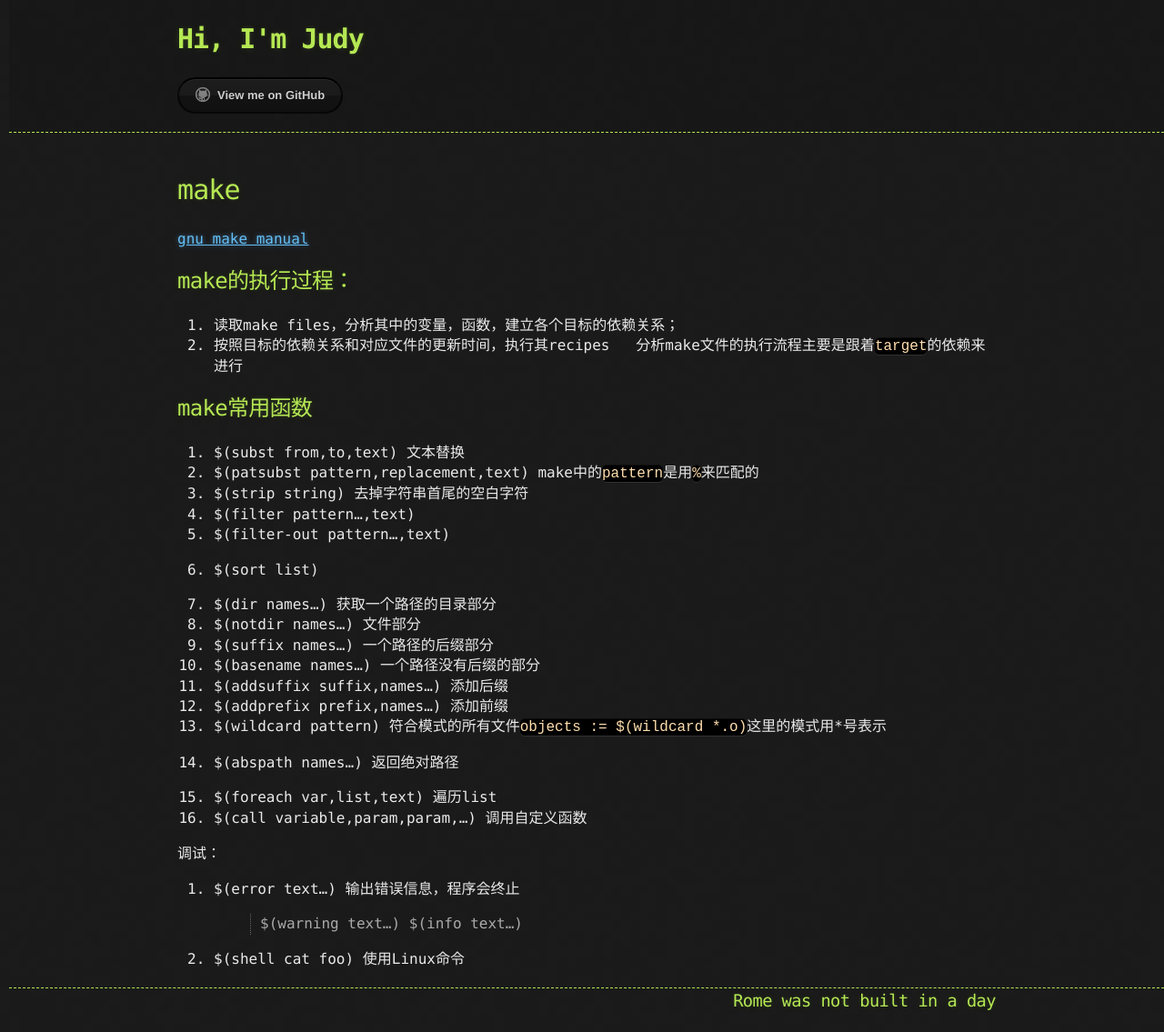
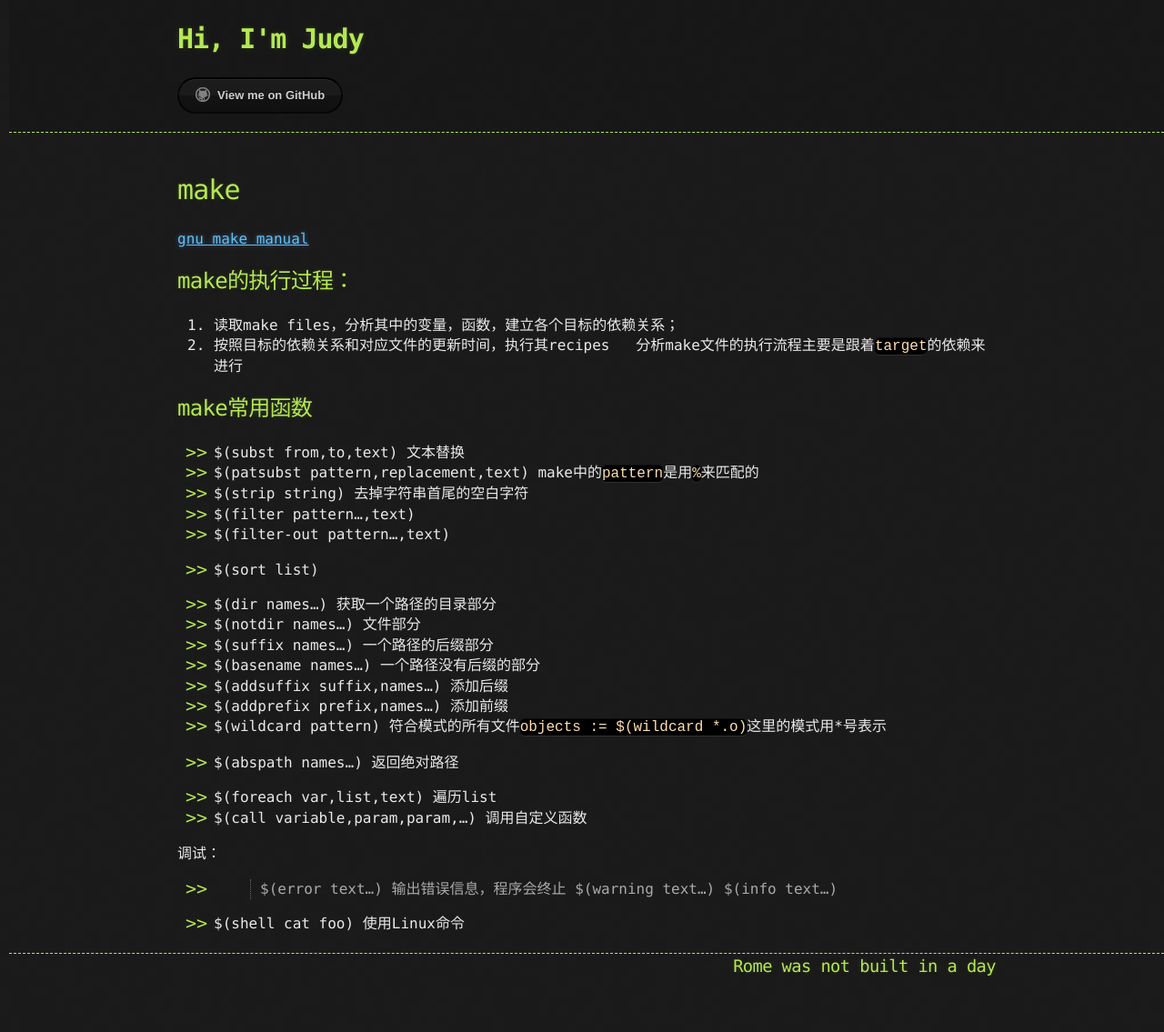
Before and after one commit to Shl4046/Shl4046.github.io, a Jekyll site: the page built from _posts/gnutools/2017-10-03-make.md, in a window 1280 px wide. Shown: the whole page at 91% size. Built offline with Jekyll 4.4.1, drawn with Linux system fonts in a browser that asks for light colours; after the commit the page ends 1097 px from its top, so only the background shows below that; some of the changed lines change nothing that is shown.

Commit message:
Update 2017-10-03-make.md

```diff
--- a/_posts/gnutools/2017-10-03-make.md
+++ b/_posts/gnutools/2017-10-03-make.md
@@ -16,29 +16,29 @@ date:   2017-10-03 01:53:30 -0700
 
 ## make常用函数
 
-1. $(subst from,to,text) 文本替换
-2. $(patsubst pattern,replacement,text) make中的`pattern`是用`%`来匹配的
-3. $(strip string) 去掉字符串首尾的空白字符
-4. $(filter pattern…,text)
-5. $(filter-out pattern…,text)
-6. $(sort list)
+* $(subst from,to,text) 文本替换
+* $(patsubst pattern,replacement,text) make中的`pattern`是用`%`来匹配的
+* $(strip string) 去掉字符串首尾的空白字符
+* $(filter pattern…,text)
+* $(filter-out pattern…,text)
+* $(sort list)
 
-7. $(dir names…) 获取一个路径的目录部分
-8. $(notdir names…) 文件部分
-9. $(suffix names…) 一个路径的后缀部分
-10. $(basename names…) 一个路径没有后缀的部分
-11. $(addsuffix suffix,names…) 添加后缀
-12. $(addprefix prefix,names…) 添加前缀
-13. $(wildcard pattern) 符合模式的所有文件`objects := $(wildcard *.o)`这里的模式用\*号表示
-14. $(abspath names…) 返回绝对路径
+* $(dir names…) 获取一个路径的目录部分
+* $(notdir names…) 文件部分
+* $(suffix names…) 一个路径的后缀部分
+* $(basename names…) 一个路径没有后缀的部分
+* $(addsuffix suffix,names…) 添加后缀
+* $(addprefix prefix,names…) 添加前缀
+* $(wildcard pattern) 符合模式的所有文件`objects := $(wildcard *.o)`这里的模式用\*号表示
+* $(abspath names…) 返回绝对路径
 
-15. $(foreach var,list,text) 遍历list
-16. $(call variable,param,param,…) 调用自定义函数
+* $(foreach var,list,text) 遍历list
+* $(call variable,param,param,…) 调用自定义函数
 
 调试：<br>
-17. $(error text…) 输出错误信息，程序会终止
+* > $(error text…) 输出错误信息，程序会终止
  >  $(warning text…)
  >   $(info text…)
-18. $(shell cat foo) 使用Linux命令
+* $(shell cat foo) 使用Linux命令
 
 [makemanual]: <http://www.gnu.org/software/make/manual/make.html>
```
